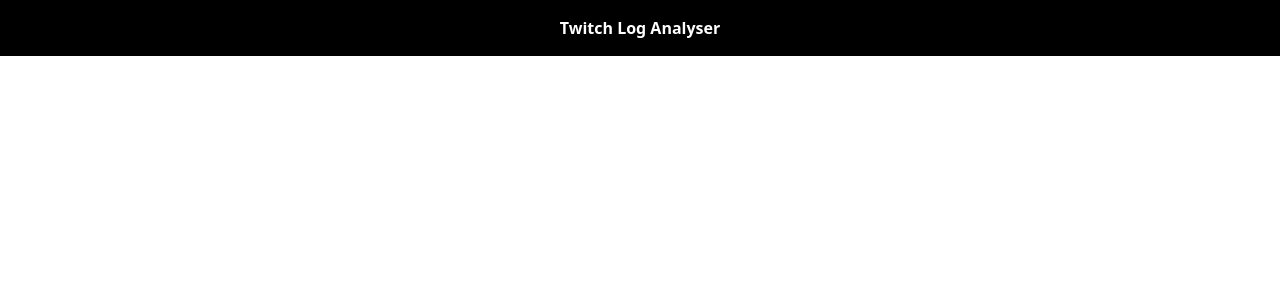
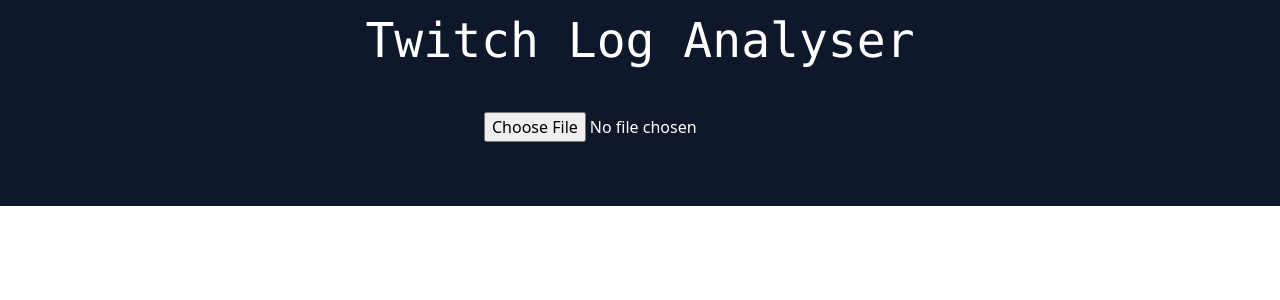
Before and after one commit to adamkumlin/twitch-log-analyser, a React (Vite) app in the folder twitch-log-analyser/: page / in a window 1280 px wide. Shown: the top 300 px of the page. Built offline with nearby package versions, Linux system fonts and the light colour scheme.

Commit message:
create settings component

```diff
--- a/twitch-log-analyser/src/App.tsx
+++ b/twitch-log-analyser/src/App.tsx
@@ -1,11 +1,19 @@
-import Header from "./components/Header";
+import { useState } from "react";
+import Settings from "./components/Settings";
+import LogFile from "./components/LogFile";
 
 const App: React.FC = () => {
+
+  const [logFileText, setLogFileText] = useState<string>("");
+
   return (
-    <div className="App text-center bg-black text-white p-4">
-      <Header/>
+    <div className="App text-center bg-slate-900 text-white p-4">
+      <h1 className="font-mono text-5xl">Twitch Log Analyser</h1>
+      <Settings setLogFileText={setLogFileText}/>
+
+      {logFileText !== "" ? <LogFile logFile={logFileText}/> : null}
     </div>
   );
-}
+};
 
 export default App;
--- a/twitch-log-analyser/src/components/Header.tsx
+++ /dev/null
@@ -1,9 +0,0 @@
-const Header: React.FC = () => {
-  return (
-    <div className="Header">
-      <h1 className="font-extrabold">Twitch Log Analyser</h1>
-    </div>
-  );
-};
-
-export default Header;
--- /dev/null
+++ b/twitch-log-analyser/src/components/LogFile.tsx
@@ -0,0 +1,14 @@
+interface LogFileProps {
+  logFile: string;
+}
+
+const LogFile: React.FC<LogFileProps> = ({ logFile }) => {
+
+  return (
+    <div className="LogFile">
+        <p>{logFile}</p>
+    </div>
+  );
+};
+
+export default LogFile;
--- /dev/null
+++ b/twitch-log-analyser/src/components/Settings.tsx
@@ -0,0 +1,32 @@
+interface SettingsProps {
+  setLogFileText: React.Dispatch<React.SetStateAction<string>>;
+}
+
+const Settings: React.FC<SettingsProps> = ({ setLogFileText }) => {
+  function handleFileInput(e: React.FormEvent<HTMLInputElement>) {
+    e.preventDefault();
+
+    const file = e.target.files[0];
+
+    if (!file) {
+      return;
+    }
+
+    const reader = new FileReader();
+
+    reader.onload = (ev) => {
+      setLogFileText(ev.target.result);
+    };
+    reader.readAsText(file);
+  }
+
+  return (
+    <div className="Settings">
+      <form className="flex flex-row justify-center p-12">
+        <input className="" type="file" id="search" onInput={(e) => handleFileInput(e)} />
+      </form>
+    </div>
+  );
+};
+
+export default Settings;
```
